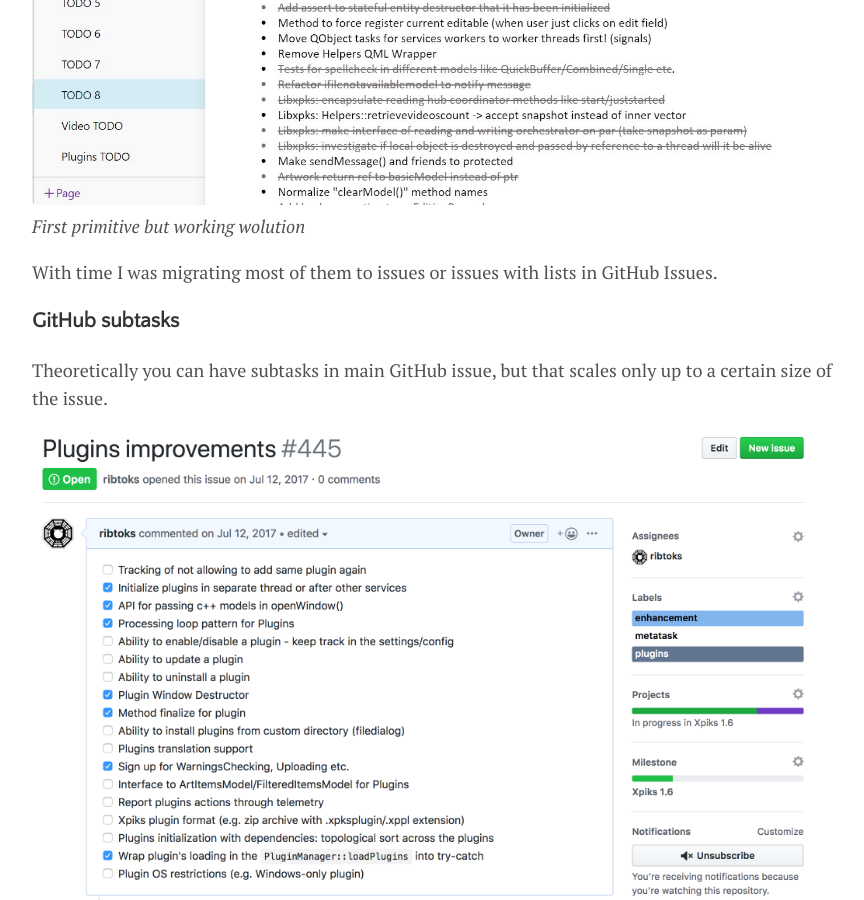
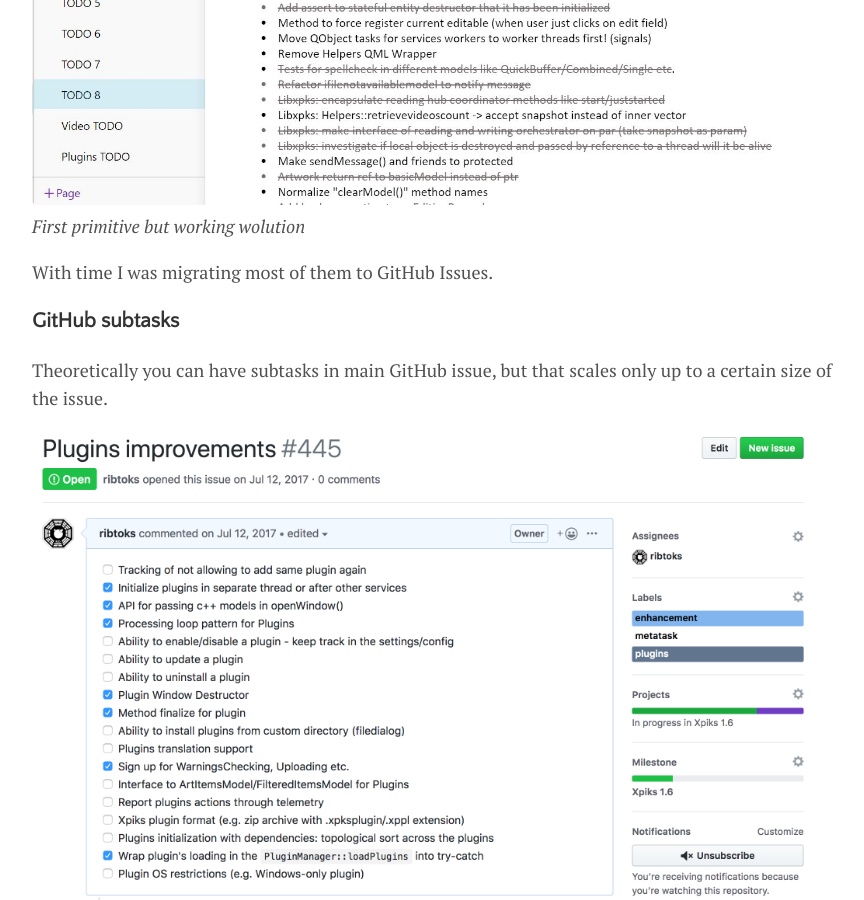
Before and after one commit to ribtoks/code-jamming, a Jekyll site: the page built from _posts/2019-08-22-how-to-return-to-flow.md, in a window 1280 px wide and 900 px high, scrolled down 4255 px. Shown: the whole window, without its empty margins (208-1072 px from the left). Built offline with Jekyll 4.4.1, drawn with Linux system fonts in a browser that asks for light colours; nearby versions of some CDN libraries; comment, search, counter and statistics services are not loaded.

Commit message:
Update 2019-08-22-how-to-return-to-flow.md

```diff
--- a/_posts/2019-08-22-how-to-return-to-flow.md
+++ b/_posts/2019-08-22-how-to-return-to-flow.md
@@ -69,7 +69,7 @@
 ![OneNote list]({{ "/assets/img/onenote-todo.JPG" | absolute_url }})
 *First primitive but working wolution*
 
-With time I was migrating most of them to issues or issues with lists in GitHub Issues.
+With time I was migrating most of them to GitHub Issues.
 
 ### GitHub subtasks
 
```
